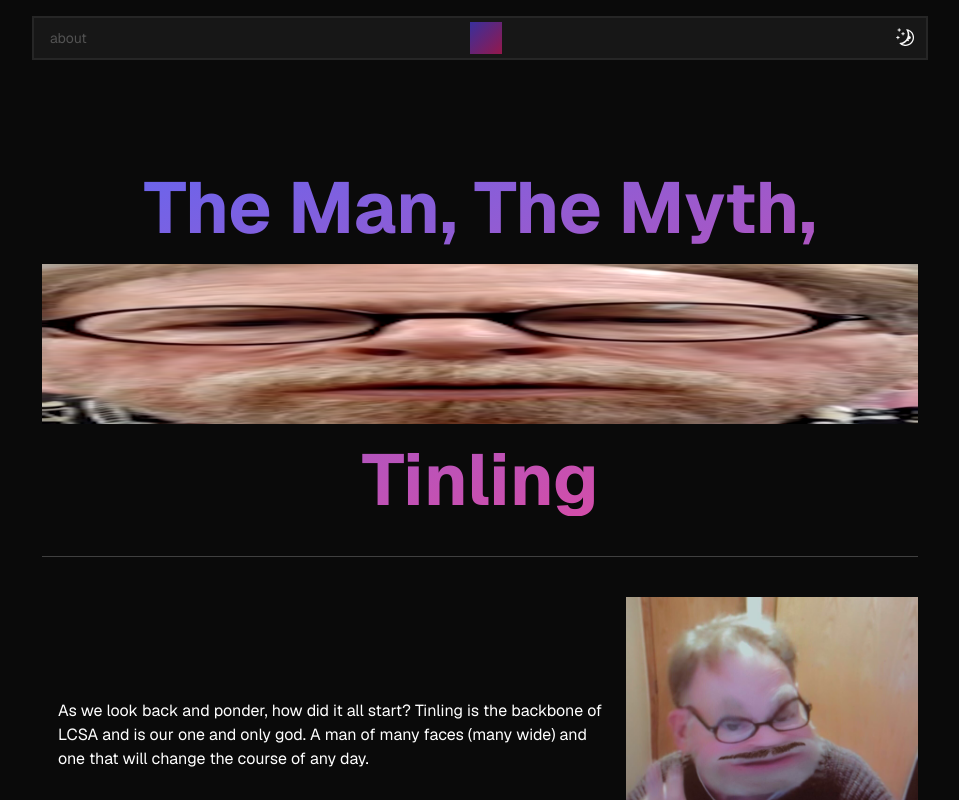
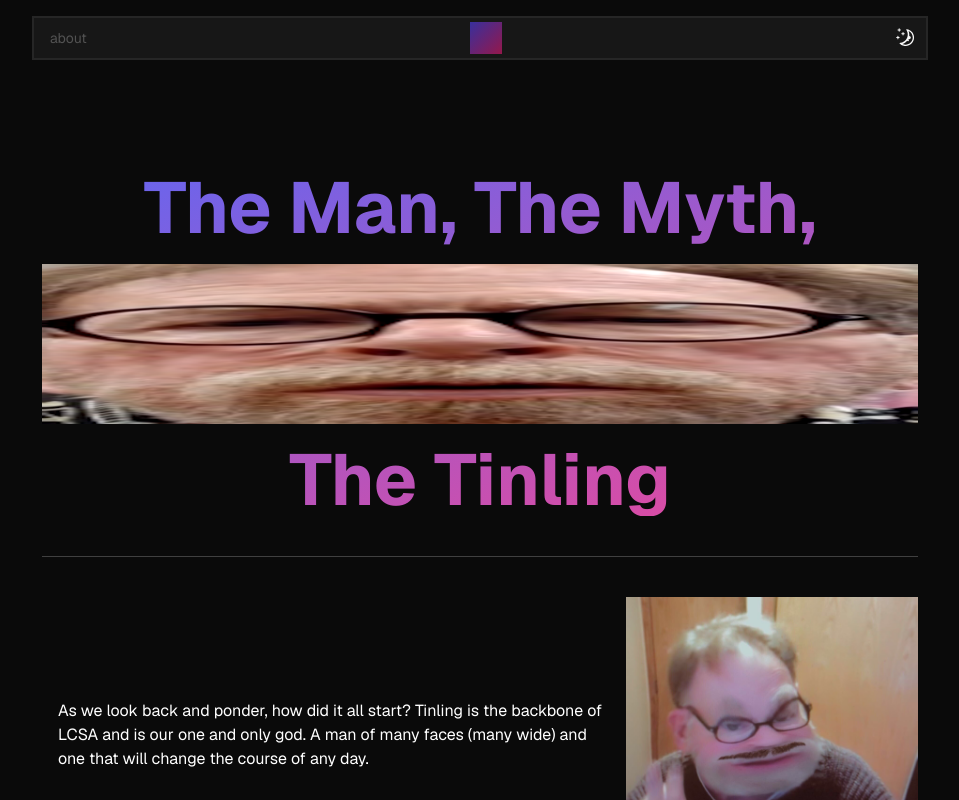
Before and after one commit to Sidd-underscore/Computer-Science-Club-Website, a Next.js app: page /tinling in a window 1280 px wide. Shown: the top 800 px of the page, without its empty margins (160-1119 px from the left). Built offline with nearby package versions, Linux system fonts and the light colour scheme.

Commit message:
changed to "The Tinling"

```diff
--- a/app/tinling/page.jsx
+++ b/app/tinling/page.jsx
@@ -12,7 +12,7 @@
           width={1000}
           height={1000}
         />{" "}
-        Tinling
+        The Tinling
       </h1>
       <hr className="my-10  border-neutral-400 dark:border-neutral-700" />
       <div className="flex items-center justify-center">
```
